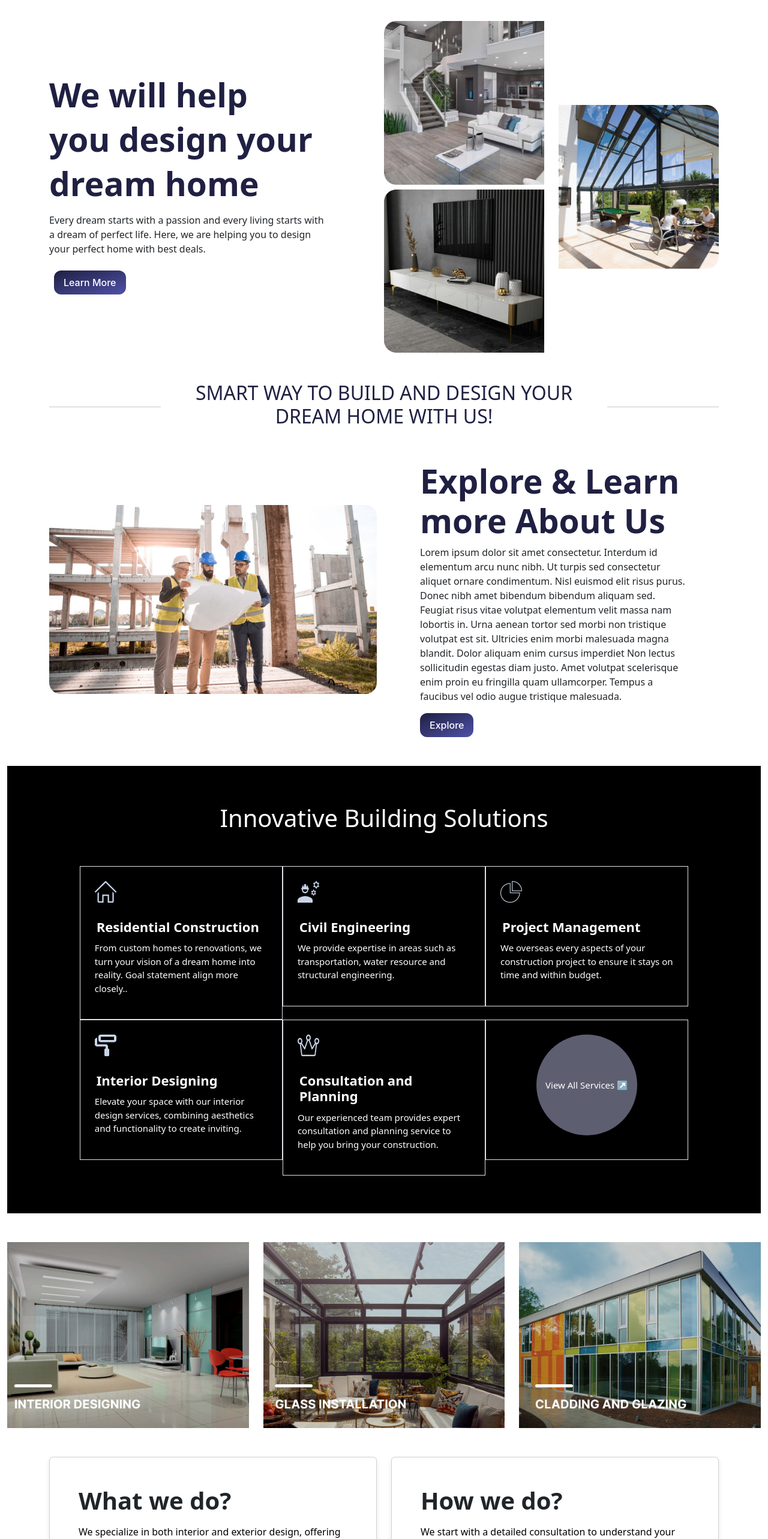
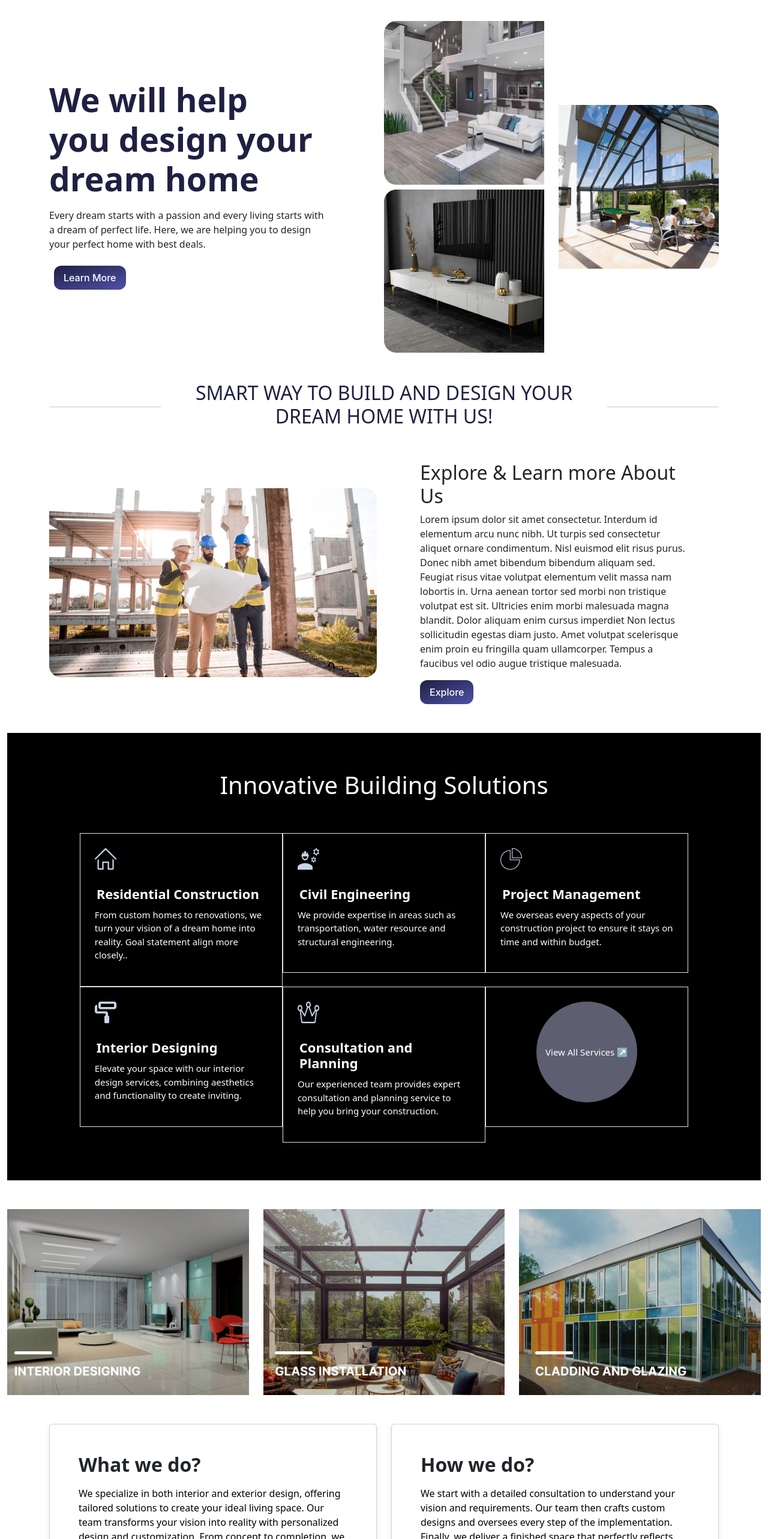
Before and after one commit to Ayrusop/unamedProject, a React (Create React App) app: page / in a window 1280 px wide. Shown: the part 140-2706 px from the top of the page at 60% size. Built offline with nearby package versions, Linux system fonts and the light colour scheme.

Commit message:
added mete data and removes unwanted h1

```diff
--- a/package.json
+++ b/package.json
@@ -10,6 +10,7 @@
     "emailjs-com": "^3.2.0",
     "react": "^18.3.1",
     "react-dom": "^18.3.1",
+    "react-helmet-async": "^2.0.5",
     "react-icons": "^5.3.0",
     "react-phone-input-2": "^2.15.1",
     "react-router-dom": "^6.26.1",
--- a/src/App.js
+++ b/src/App.js
@@ -1,4 +1,5 @@
 import './App.css';
+import { HelmetProvider } from 'react-helmet-async';
 import Header from './Components/Header';
 import 'bootstrap/dist/css/bootstrap.min.css';
 import { BrowserRouter as Router, Route, Routes } from 'react-router-dom';
@@ -12,8 +13,9 @@ import ScrollToTop from './Components/ScroolToTop';
 function App() {
   return (
     <Router>
-      <ScrollToTop/>
+      <ScrollToTop />
       <div className="App">
+        <HelmetProvider>
           <Header />
           <Routes>
             <Route path='/' element={<Home />} />
@@ -22,6 +24,7 @@ function App() {
             <Route path='/service' element={<Service />} />
           </Routes>
           <Footer />
+        </HelmetProvider>
       </div>
     </Router>
   );
--- a/src/Components/About.jsx
+++ b/src/Components/About.jsx
@@ -7,15 +7,16 @@ import '../Styles/About.css'
 import Counts from './Counts'
 import ourTeam from '../assets/about-page/ourTeam.png'
 import divider from '../assets/about-page/divider.png'
+import MetaData from '../MetaData'
 const About = () => {
     return (
         <Fragment>
+             <MetaData title={"About | SVARG"} />
             <div className="banner-container">
                 <div className='container contents text-left'>
                     <div className='content-list'>
                         <p className='we-are'>WE ARE DESIGNERS</p>
-                        <h1 className="banner-heading">WE WILL DESIGN</h1>
-                        <h1 className="banner-heading">YOUR DREAM</h1>
+                        <h1 className="banner-heading">WE WILL DESIGN <br/>YOUR DREAM</h1>
                         <div className="banner-line" />
                         <p className="banner-text">
                             We offer comprehensive design solutions, including space planning, aesthetic styling, and project management for both indoor and outdoor environments.
--- a/src/Components/CardsSection.jsx
+++ b/src/Components/CardsSection.jsx
@@ -10,7 +10,7 @@ const CardsSection = () => {
         <div className="col-md-6 mb-4">
           <div className="card shadow-box">
             <div className="card-body p-5">
-              <h1>What we do?</h1>
+              <h2>What we do?</h2>
               <p>
               We specialize in both interior and exterior design, offering tailored solutions to create your ideal living space. Our team transforms your vision into reality with personalized design and customization. From concept to completion, we ensure your home reflects your unique style and needs.
               </p>
@@ -21,7 +21,7 @@ const CardsSection = () => {
         <div className="col-md-6 mb-4">
           <div className="card shadow-box">
             <div className="card-body p-5">
-              <h1>How we do?</h1>
+              <h2>How we do?</h2>
               <p>
               We start with a detailed consultation to understand your vision and requirements. Our team then crafts custom designs and oversees every step of the implementation. Finally, we deliver a finished space that perfectly reflects your style and functional needs.
               </p>
@@ -35,7 +35,7 @@ const CardsSection = () => {
         <div className="col-md-6 mb-4">
           <div className="card shadow-box">
             <div className="card-body p-5">
-              <h1>Why we do ?</h1>
+              <h2>Why we do ?</h2>
               <p>
               We’re passionate about creating spaces that enhance your lifestyle and reflect your personal style. Designing and customizing homes is our way of turning your dreams into reality, providing satisfaction and joy. Our dedication stems from a commitment to delivering exceptional, personalized results that make every project unique.
               </p>
--- a/src/Components/Contact.jsx
+++ b/src/Components/Contact.jsx
@@ -1,10 +1,11 @@
-import React, { useState } from 'react';
+import React, { Fragment, useState } from 'react';
 import 'bootstrap/dist/css/bootstrap.min.css';
 import 'react-phone-input-2/lib/style.css';
 import PhoneInput from 'react-phone-input-2';
 import emailjs from 'emailjs-com'; // Import EmailJS
 import '../Styles/ContactPage.css';
 import { Link } from "react-router-dom";
+import MetaData from '../MetaData';
 
 
 const ContactPage = () => {
@@ -79,6 +80,8 @@ const ContactPage = () => {
             );
     };
     return (
+        <Fragment>
+             <MetaData title={"Contact | SVARG"} />
             <div className='contact-page-container'>
                 <form className="contact-form col-lg-6 contact-form-container" onSubmit={sendEmail}>
                     <div className='text-center'>
@@ -169,6 +172,8 @@ const ContactPage = () => {
 
                 </form>
             </div>
+        </Fragment>
+
 
     );
 };
--- a/src/Components/Home.jsx
+++ b/src/Components/Home.jsx
@@ -1,4 +1,4 @@
-import React, { useState, useEffect } from 'react';
+import React, { useState, useEffect, Fragment } from 'react';
 import '../Styles/Home.css';
 import banimg1 from '../assets/imagetitle-img1.png';
 import banimg2 from '../assets/imagetitle-img2.png';
@@ -10,18 +10,19 @@ import { Link } from 'react-router-dom';
 import centerImg1 from '../assets/center-img.png'
 import centerImg2 from '../assets/center-img2.png'
 import centerImg3 from '../assets/center-img3.png'
+import MetaData from '../MetaData';
 const Home = () => {
     const [images, setImages] = useState([banimg1, banimg2, banimg3]);
 
 
     return (
-        <section className="banner container-fluid mt-3">
+        <Fragment>
+            <MetaData title={"Discover | SVARG"} />
+            <section className="banner container-fluid mt-3">
             <div className="container mt-5 align-items-center d-flex flex-column flex-lg-row main-sec">
                 {/* Left Section */}
                 <div className="col-lg-5 main-text-area">
-                    <h1 className=''>We will help</h1>
-                    <h1 className=''>you design your</h1>
-                    <h1 className=''>dream home</h1>
+                    <h1 className=''>We will help <br />you design your <br /> dream home</h1>
                     <p className='mt-3'>Every dream starts with a passion and every living starts with a dream of perfect life. Here, we are helping you to design your perfect home with best deals.</p>
                     <button className='glb-btn m-2'>Learn More</button>
                 </div>
@@ -61,7 +62,7 @@ const Home = () => {
                     </div>
                     <div class="col-md-6">
                         <div class="px-3 px-md-5 main-text-area">
-                            <h1>Explore & Learn more About Us</h1>
+                            <h2>Explore & Learn more About Us</h2>
                             <p>
                                 Lorem ipsum dolor sit amet consectetur. Interdum id elementum arcu nunc nibh. Ut turpis sed consectetur aliquet ornare condimentum. Nisl euismod elit risus purus. Donec nibh amet bibendum bibendum aliquam sed. Feugiat risus vitae volutpat elementum velit massa nam lobortis in. Urna aenean tortor sed morbi non tristique volutpat est sit. Ultricies enim morbi malesuada magna blandit. Dolor aliquam enim cursus imperdiet Non lectus sollicitudin egestas diam justo. Amet volutpat scelerisque enim proin eu fringilla quam ullamcorper. Tempus a faucibus vel odio augue tristique malesuada.
                             </p>
@@ -99,6 +100,8 @@ const Home = () => {
             </section>
 
         </section>
+        </Fragment>
+
     )
 }
 
--- a/src/Components/Service.jsx
+++ b/src/Components/Service.jsx
@@ -1,4 +1,4 @@
-import React from 'react'
+import React, { Fragment } from 'react'
 import '../Styles/Service.css'
 import designAndPlaning from '../assets/service/Design-planing.png'
 import buildindRenovation from '../assets/service/building-renovation.png'
@@ -7,21 +7,22 @@ import constructionService from '../assets/service/construction service.png'
 import documentation from '../assets/service/documentation.png'
 import professionalSupport from '../assets/service/professional-support.png'
 import ServiceItems from './Services-items'
+import MetaData from '../MetaData'
 const Service = () => {
     return (
-        <>
-             <div className="banner-container1">
+        <Fragment>
+            <MetaData title={'Service | SVARG'}/>
+            <div className="banner-container1">
                 <div className='container contents text-left'>
                     <div className='content-list'>
 
-                        <h1 className="banner-heading">WE PROVIDE A WIDE RANGE</h1>
-                        <h1 className="banner-heading"> OF SERVICE</h1>
+                        <h1 className="banner-heading">WE PROVIDE A WIDE RANGE <br />OF SERVICE</h1>
                     </div>
                 </div>
 
             </div>
             <div className='container'>
-                <ServiceItems/>
+                <ServiceItems />
                 <div className="row  img-textarea">
                     <div className='row mt-5'>
                         <div className="col">
@@ -111,8 +112,7 @@ const Service = () => {
                     </div>
                 </div>
             </div>
-
-        </>
+        </Fragment>
 
 
     )
--- a/src/Components/Services-items.jsx
+++ b/src/Components/Services-items.jsx
@@ -10,13 +10,13 @@ function ServiceItems() {
     ? products.filter((product) => product.category === selectedCategory)
     : products;
 
-  const getHeaderText = () => {
-    if (selectedCategory) {
-      const category = categories.find((cat) => cat.id === selectedCategory);
-      return `${category.name}`;
-    }
-    return 'All Products';
-  };
+  // const getHeaderText = () => {
+  //   if (selectedCategory) {
+  //     const category = categories.find((cat) => cat.id === selectedCategory);
+  //     return `${category.name}`;
+  //   }
+  //   return 'All Products';
+  // };
 
   return (
     <div className='container'>
--- /dev/null
+++ b/src/MetaData.js
@@ -0,0 +1,9 @@
+import { Helmet } from "react-helmet-async"
+
+export default function MetaData({title}) {
+    return (
+        <Helmet>
+            <title>{`${title}`}</title>
+        </Helmet>
+    )
+}
--- a/src/Styles/CardsSection.css
+++ b/src/Styles/CardsSection.css
@@ -28,7 +28,7 @@
   .shadow-box:hover .card-body p{
     color: #fff;
   }
-  .shadow-box:hover .card-body h1{
+  .shadow-box:hover .card-body h2{
     color: #fff;
   }
 
@@ -39,7 +39,7 @@
   }
 
   /* Style for the card's text */
-  .card h1 {
+  .card h2 {
     font-weight: bolder;
     margin-bottom: 1rem;
   }
```
Also changed, not shown: 1 other file (tests, documents, lock files or other folders). Lines whose indentation alone changed are shown as unchanged.
